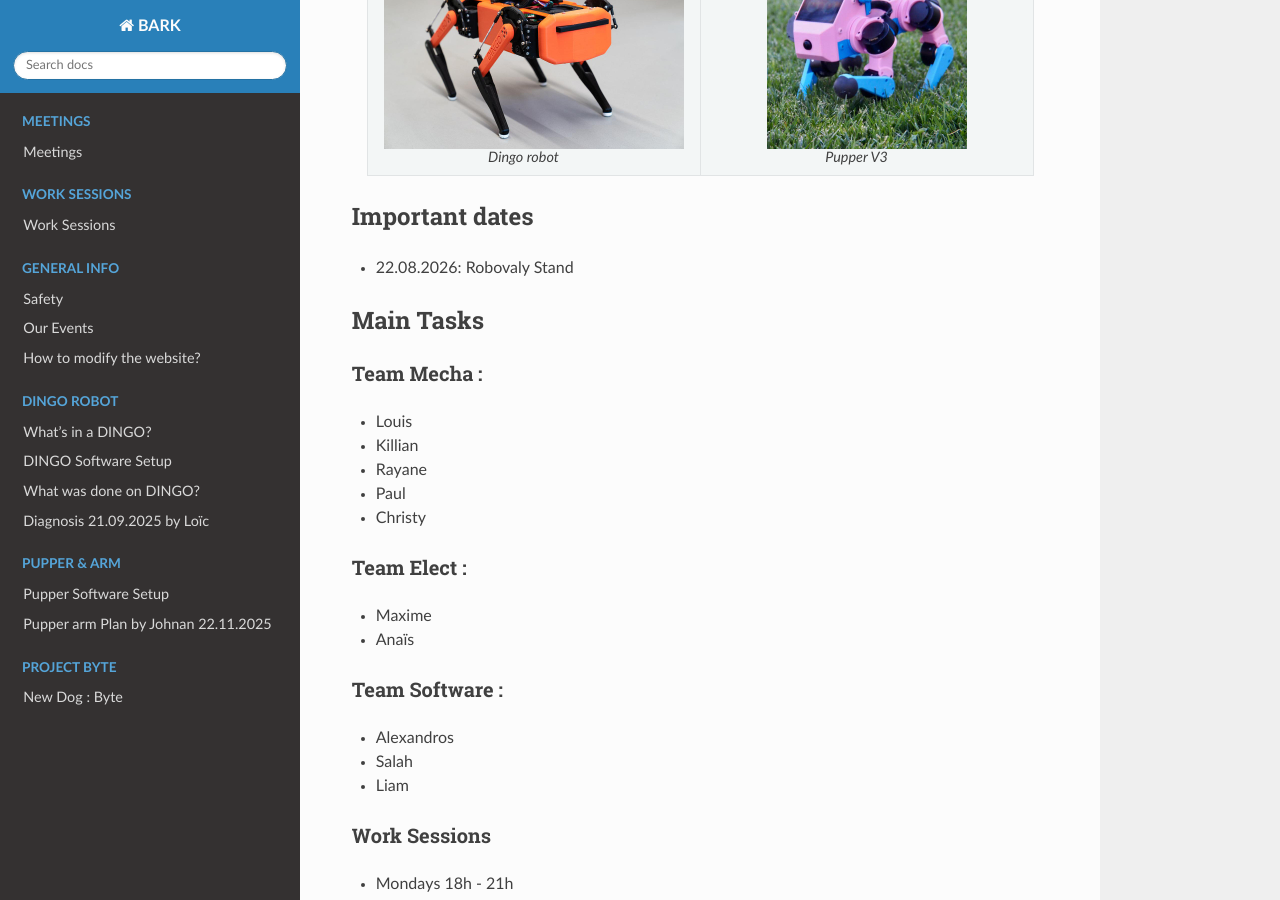
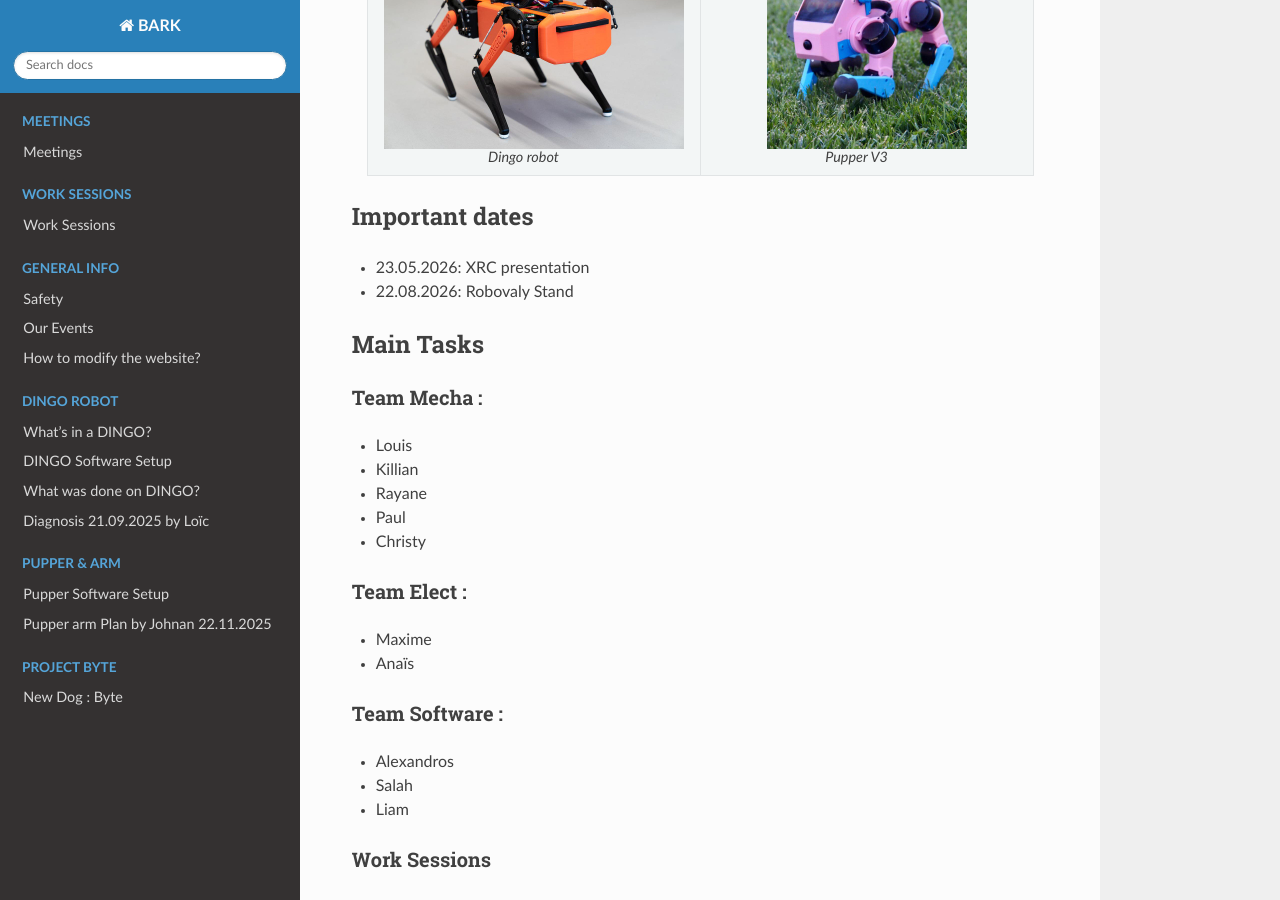
Before and after one commit to lolothecoder/BARK_Documentation, a Sphinx documentation site: the page built from docs/source/index.rst, in a window 1280 px wide and 900 px high, scrolled down 340 px. Built offline with Sphinx 7.4.7 and the Read the Docs theme 3.1.0, drawn with Linux system fonts in a browser that asks for light colours.

Commit message:
new event

```diff
--- a/docs/source/index.rst
+++ b/docs/source/index.rst
@@ -23,6 +23,7 @@ Hey there! This is where the BARK team stores all important info. You can find i
 **Important dates**
 -------------------
 
+* 23.05.2026: XRC presentation
 * 22.08.2026: Robovaly Stand
 
 **Main Tasks**
```
